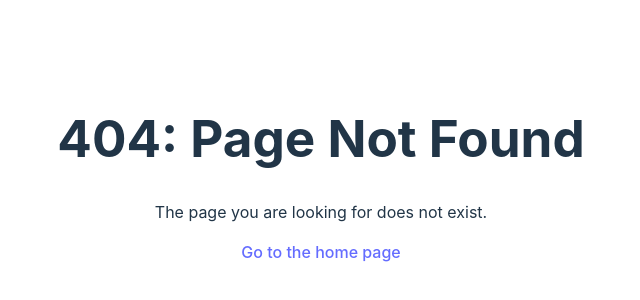
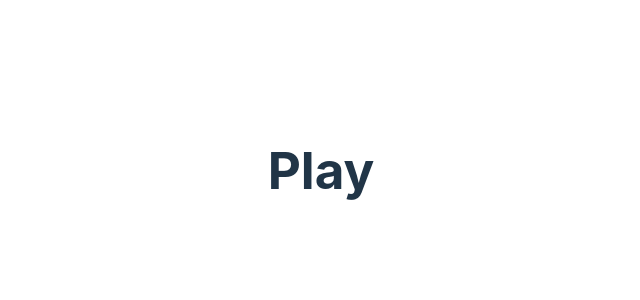
Before and after one commit to senorita-dev/sudoku-platform, a React (Vite) app: page /play in a window 1280 px wide. Before the commit this address had no page. Shown: the part 230-530 px from the top of the page, without its empty margins (319-959 px from the left). Built offline with nearby package versions, Linux system fonts and the light colour scheme.

Commit message:
create Play page

```diff
--- a/src/App.tsx
+++ b/src/App.tsx
@@ -2,12 +2,14 @@ import './App.css'
 import { BrowserRouter as Router, Routes, Route } from 'react-router-dom'
 import Home from './pages/Home'
 import NotFound from './pages/NotFound'
+import Play from './pages/Play'
 
 function App() {
   return (
     <Router>
       <Routes>
         <Route path="/" element={<Home />} />
+        <Route path="/play" element={<Play />} />
         <Route path="*" element={<NotFound />} />
       </Routes>
     </Router>
--- a/src/pages/Home/index.tsx
+++ b/src/pages/Home/index.tsx
@@ -1,5 +1,12 @@
+import { Link } from 'react-router-dom'
+
 function Home() {
-  return <h1>Sudoku Platform</h1>
+  return (
+    <div>
+      <h1>Sudoku Platform</h1>
+      <Link to="/play" >Play</Link>
+    </div>
+  )
 }
 
 export default Home
--- /dev/null
+++ b/src/pages/Play/index.tsx
@@ -0,0 +1,9 @@
+function Play() {
+  return (
+    <div>
+      <h1>Play</h1>
+    </div>
+  )
+}
+
+export default Play
```
